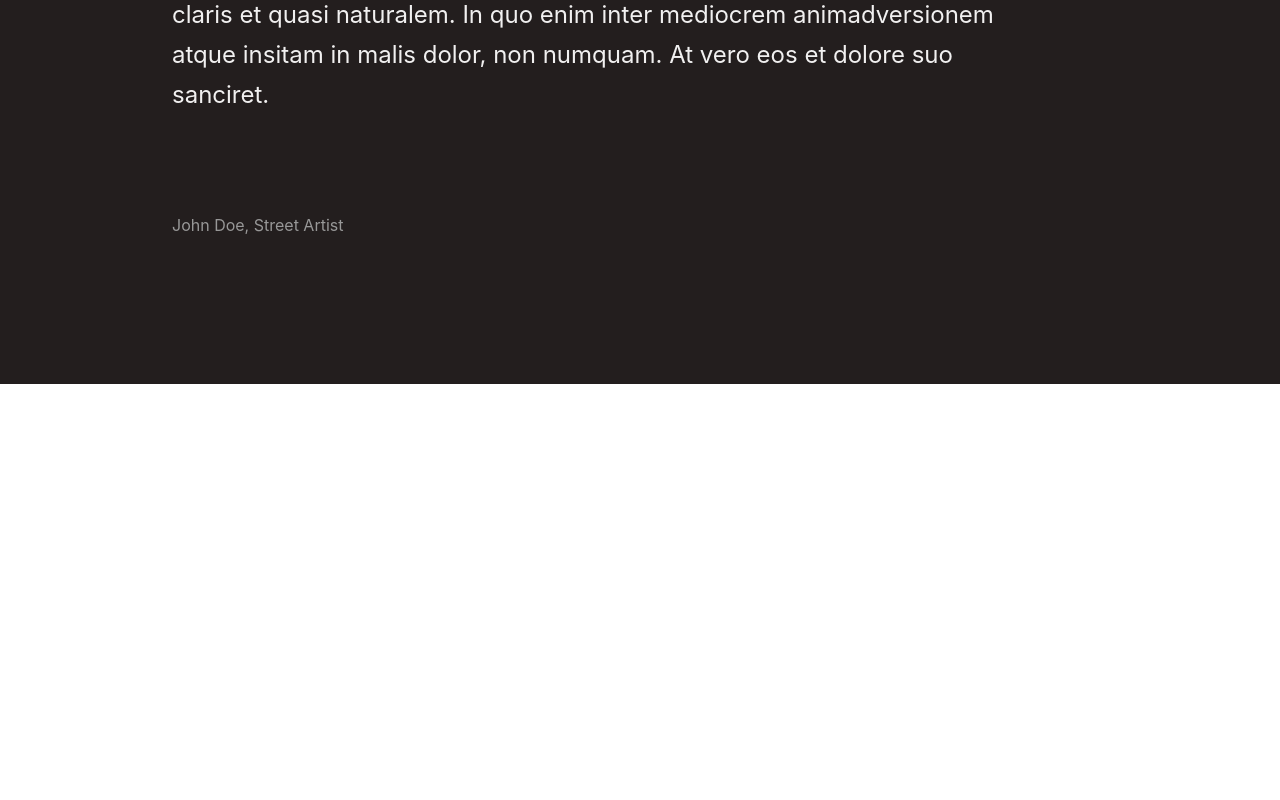
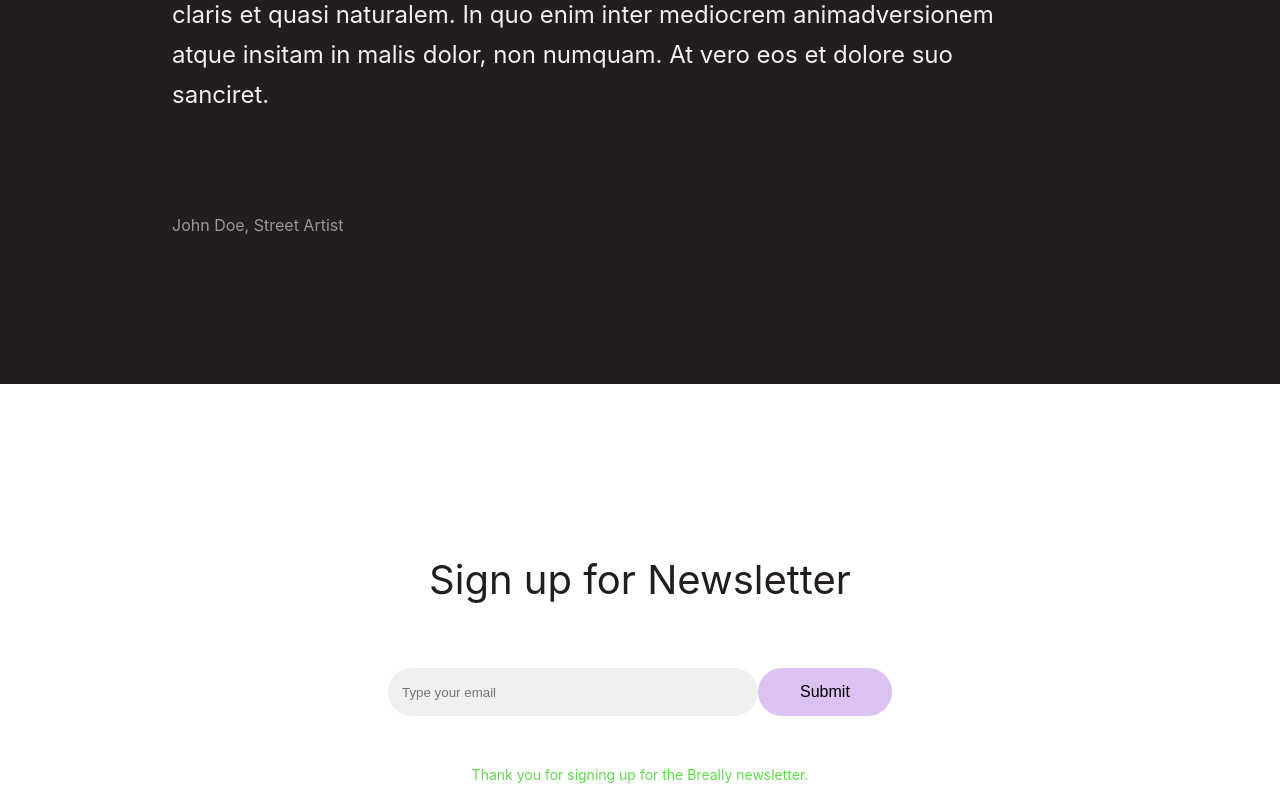
Before and after one commit to Dursky/Adchitects-Task, a React (Create React App) app: page / in a window 1280 px wide. Shown: the part 1003-1803 px from the top of the page. Before the commit the page ends 1387 px from the top, so only its background shows below. Built offline with nearby package versions, Linux system fonts and the light colour scheme.

Commit message:
feature: added Newletter

```diff
--- a/src/App.tsx
+++ b/src/App.tsx
@@ -1,13 +1,15 @@
 import React from "react";
 import {Header} from "Components/Header";
 import {ImageSection} from "Components/ImageSection";
-import QuoteSection from "Components/QuoteSection";
+import {QuoteSection} from "Components/QuoteSection";
+import {Newsletter} from "Components/Newsletter";
 
 const App = () => (
 	<>
 		<Header />
 		<ImageSection />
 		<QuoteSection />
+		<Newsletter />
 	</>
 );
 
--- a/src/Components/Button/index.tsx
+++ b/src/Components/Button/index.tsx
@@ -4,4 +4,16 @@ export interface Props {
 	content: string;
 	style?: React.CSSProperties;
 }
-export const Button = ({content, style}: Props) => <button style={style}>{content}</button>;
+
+const inlineStyles = {
+	width: 192,
+	height: 48,
+	backgroundColor: "#DAC2F2",
+	borderRadius: 48,
+	border: "none",
+	fontSize: 16,
+};
+
+export const Button = ({content, style}: Props) => (
+	<button style={{...style, ...inlineStyles}}>{content}</button>
+);
--- a/src/Components/Divider/index.tsx
+++ b/src/Components/Divider/index.tsx
@@ -4,9 +4,9 @@ export interface Props {
 	style?: React.CSSProperties;
 }
 
-const styles = {
+const inlineStyles = {
 	border: "1px solid #F1F0F0",
 	width: "100%",
 };
 
-export const Divider = ({style}: Props) => <div style={style ? {...styles, ...style} : styles} />;
+export const Divider = ({style}: Props) => <div style={{...style, ...inlineStyles}} />;
--- a/src/Components/Header/index.tsx
+++ b/src/Components/Header/index.tsx
@@ -24,12 +24,6 @@ export const Header = () => (
 				content="Contact us"
 				style={{
 					marginRight: 64,
-					width: 192,
-					height: 48,
-					backgroundColor: "#DAC2F2",
-					borderRadius: 48,
-					border: "none",
-					fontSize: 16,
 				}}
 			/>
 		</div>
--- a/src/Components/Newsletter/index.tsx
+++ b/src/Components/Newsletter/index.tsx
@@ -1,3 +1,48 @@
 import React from "react";
+import {Button} from "Components/Button";
 
-export const Newsletter = () => <div>test</div>;
+export const Newsletter = () => (
+	<div
+		style={{
+			display: "flex",
+			justifyContent: "center",
+			flexDirection: "column",
+			paddingLeft: 388,
+			paddingRight: 388,
+		}}>
+		<p
+			style={{
+				color: "#231E1E",
+				fontSize: 40,
+				textAlign: "center",
+				lineHeight: "56px",
+				paddingTop: 128,
+			}}>
+			Sign up for Newsletter
+		</p>
+		<div style={{display: "flex", flexDirection: "row", marginTop: 20}}>
+			<input
+				placeholder="Type your email"
+				style={{
+					backgroundColor: "#F1F0F0",
+					borderRadius: 24,
+					padding: 14,
+					border: "none",
+					color: "black",
+					width: "100%",
+				}}
+			/>
+			<Button content="Submit" />
+		</div>
+		<p
+			style={{
+				color: "#5EDC4B",
+				textAlign: "center",
+				marginTop: 48,
+				fontSize: 14,
+				lineHeight: "22px",
+			}}>
+			Thank you for signing up for the Breally newsletter.
+		</p>
+	</div>
+);
```
